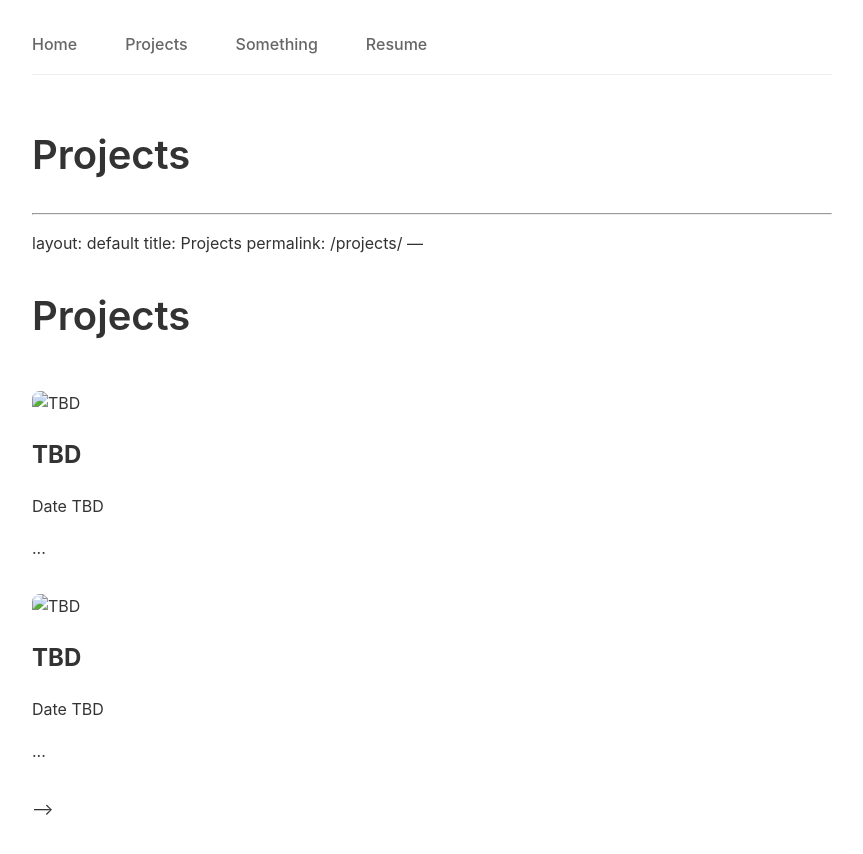
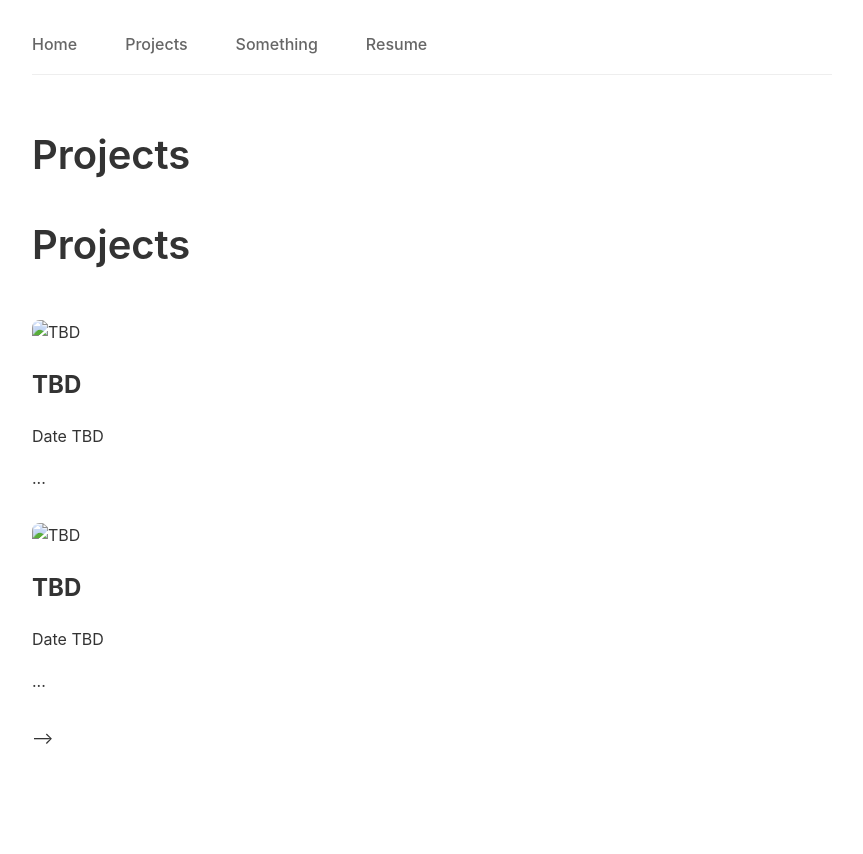
Before and after one commit to papyane/papyane.github.io, a Jekyll site: the page built from projects.md, in a window 1280 px wide. Shown: the top 854 px of the page, without its empty margins (208-1071 px from the left). Built offline with Jekyll 4.4.1, drawn with Linux system fonts in a browser that asks for light colours.

Commit message:
Update projects.md

```diff
--- a/projects.md
+++ b/projects.md
@@ -5,12 +5,6 @@ permalink: /projects/
 ---
 
 # Projects
-
----
-layout: default
-title: Projects
-permalink: /projects/
----
 
 <div class="projects-container">
   <h1 class="page-title">Projects</h1>
```
